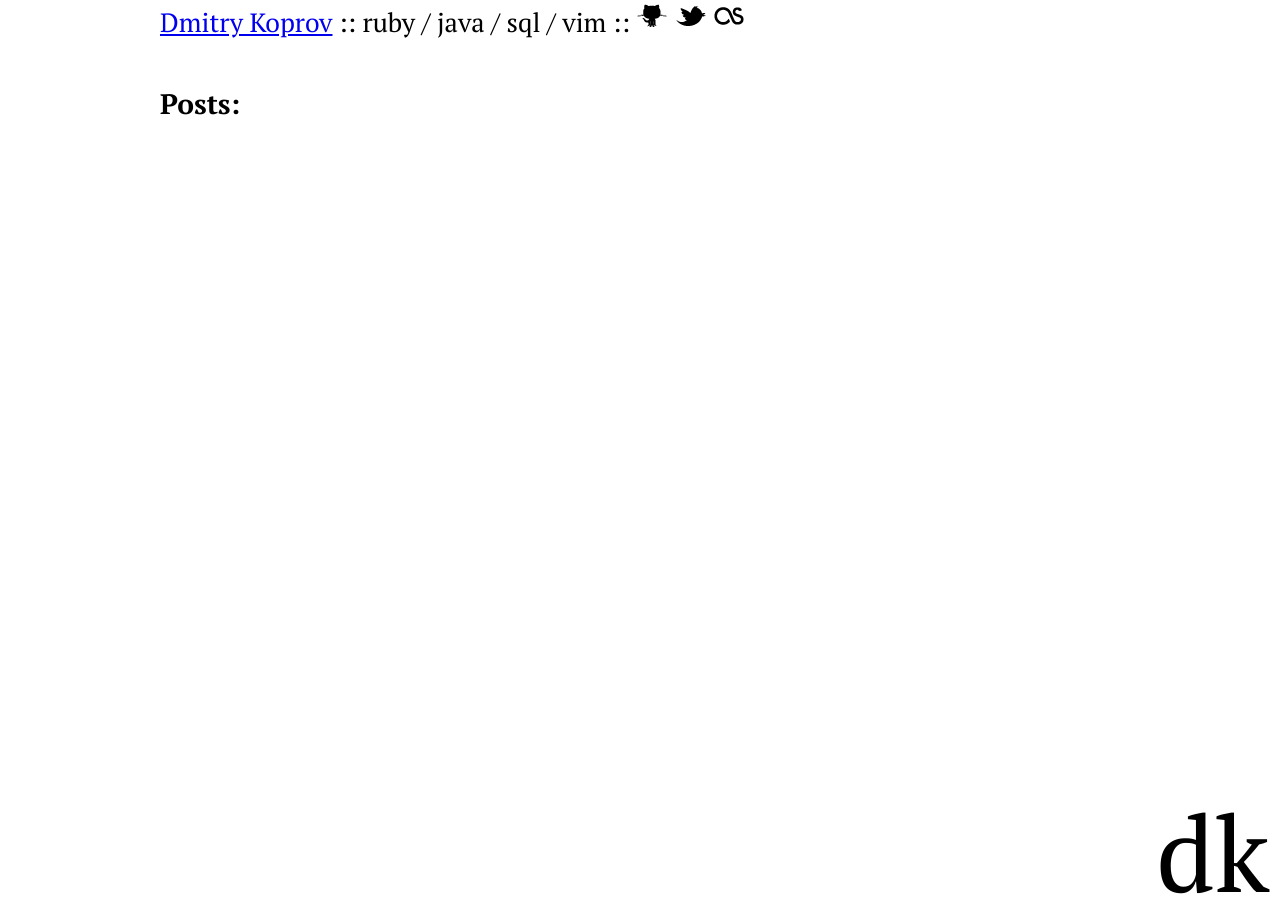
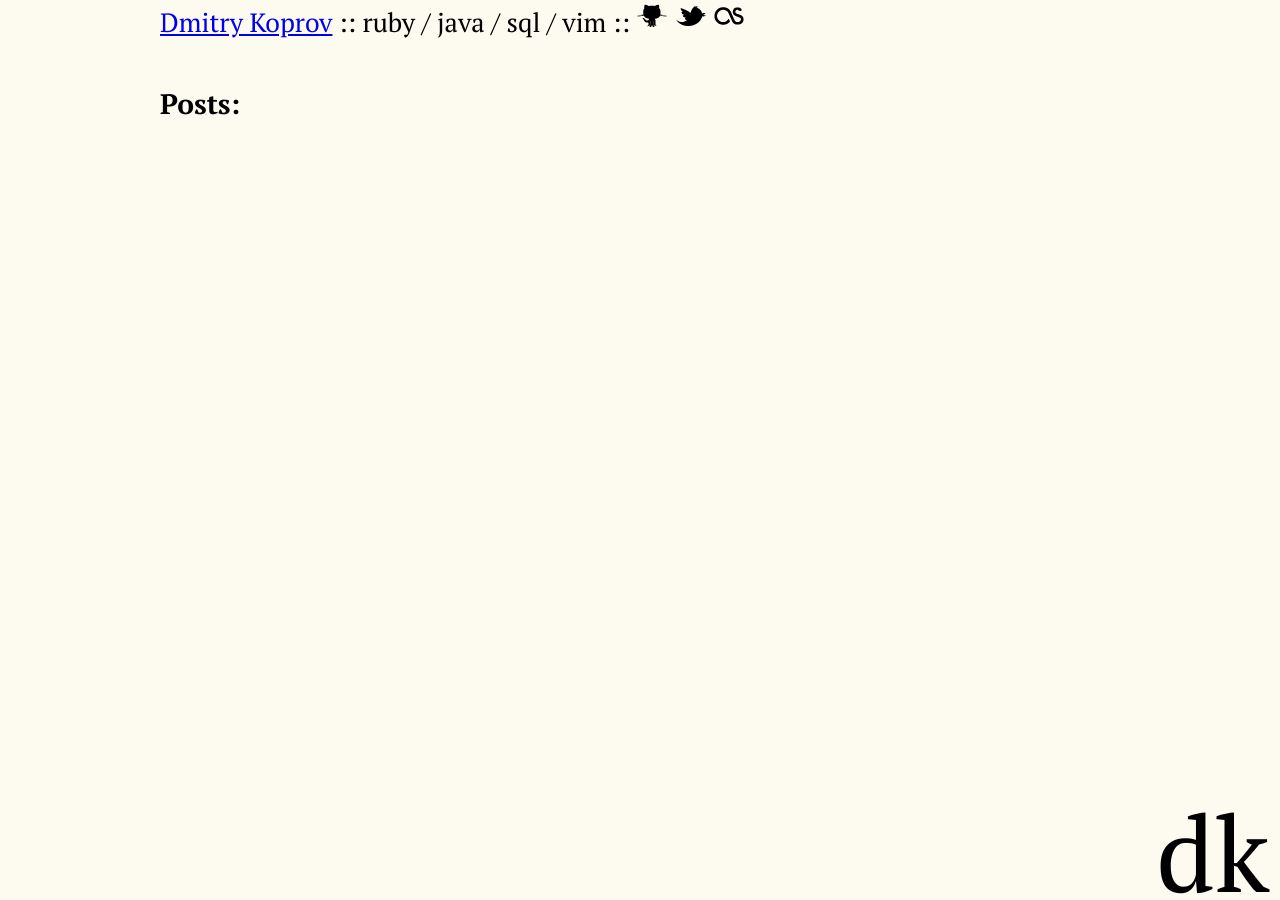
Before and after one commit to dkoprov/dkoprov.github.com, a Jekyll site: the page built from index.html, in a window 1280 px wide. Built offline with Jekyll 4.4.1, drawn with Linux system fonts in a browser that asks for light colours; nearby versions of some CDN libraries; library files that are not in the unit come from our copies; Markdown is read by kramdown in place of the engine named in the settings.

Commit message:
Backround color changed.

```diff
--- a/css/main.css
+++ b/css/main.css
@@ -1,3 +1,6 @@
+html {
+  background-color: #FDFAF0;
+}
 
 body{
   font-family: 'PT Serif', arial, serif;
```
